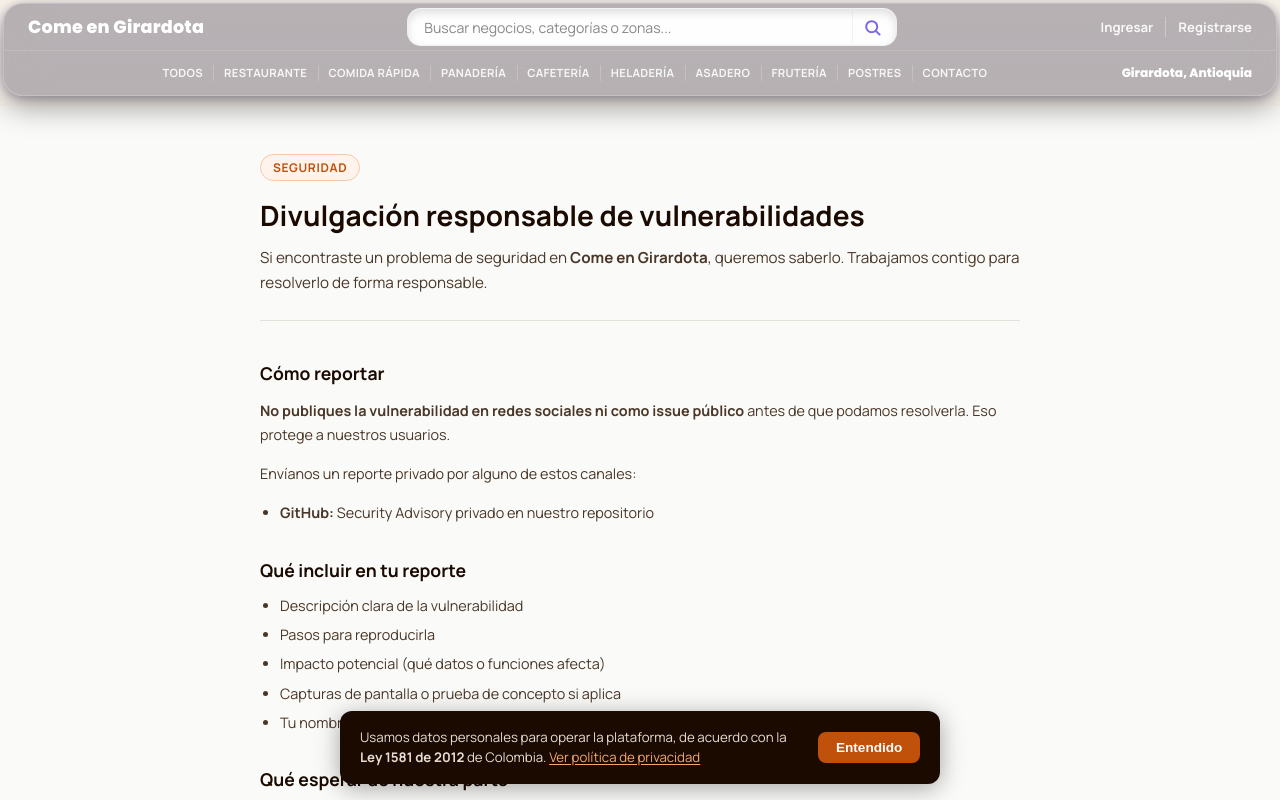
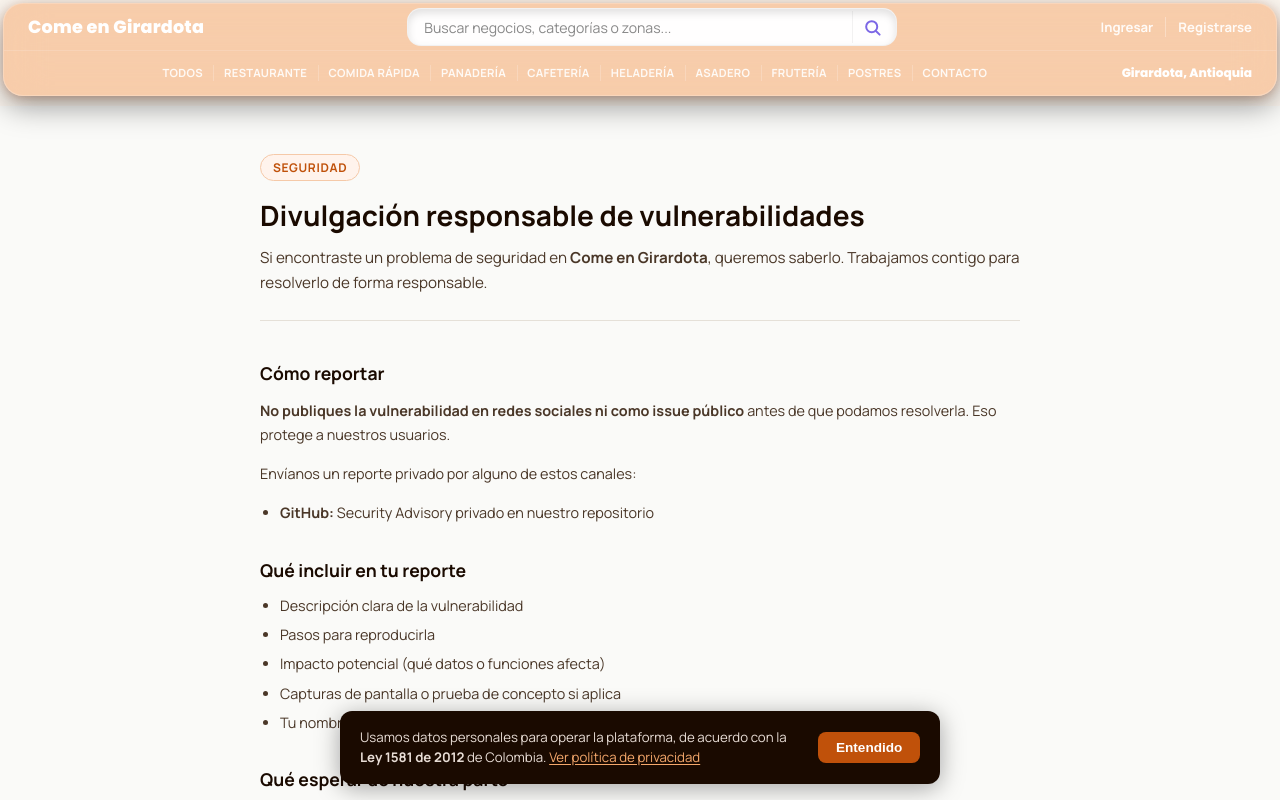
Before and after one commit to jupavego/comeren, an Angular app: page /security in a window 1280 px wide. Shown: the top 800 px of the page. Built offline with nearby package versions, Linux system fonts and the light colour scheme.

Commit message:
style(header): tinte naranja corporativo en topbar glass
Reemplaza el tinte neutro/morado por naranja de marca en topbar__glass
y su continuación visual (dropdown), manteniendo blur y bordes.

```diff
--- a/src/app/shared/components/header/header.component.scss
+++ b/src/app/shared/components/header/header.component.scss
@@ -21,15 +21,15 @@
 // La sombra va aquí (box-shadow) para no interferir con backdrop-filter.
 .topbar__glass {
   border-radius: var(--radius-xl);
-  // Solo desenfoque — sin gradiente de color que tape la imagen de fondo real.
-  // El tinte es plano y neutro, apenas el necesario para que el texto blanco lea bien.
-  background: rgba(20, 14, 40, .30);
+  // Mismo desenfoque de siempre, ahora con tinte naranja corporativo
+  // en vez del neutro — sigue dejando ver la imagen de fondo real.
+  background: rgba(234, 108, 10, .30);
   backdrop-filter: blur(22px);
   -webkit-backdrop-filter: blur(22px);
   border: 1px solid rgba(255, 255, 255, .20);
   box-shadow:
     0 10px 30px rgba(0,   0,   0,   .40),
-    0  2px  8px rgba(30, 10, 100,   .22);
+    0  2px  8px rgba(224, 103, 43,  .28);
 }
 
 // ── Franja superior ───────────────────────────────────────────────────────────
@@ -317,7 +317,7 @@
   top: calc(100% - 3px);
   width: 100%;
   // Mismo patrón que topbar__glass — continuación visual de la píldora
-  background: rgba(20, 14, 40, .30);
+  background: rgba(234, 108, 10, .30);
   backdrop-filter: blur(22px);
   -webkit-backdrop-filter: blur(22px);
   border: 1px solid rgba(255, 255, 255, .20);
```
